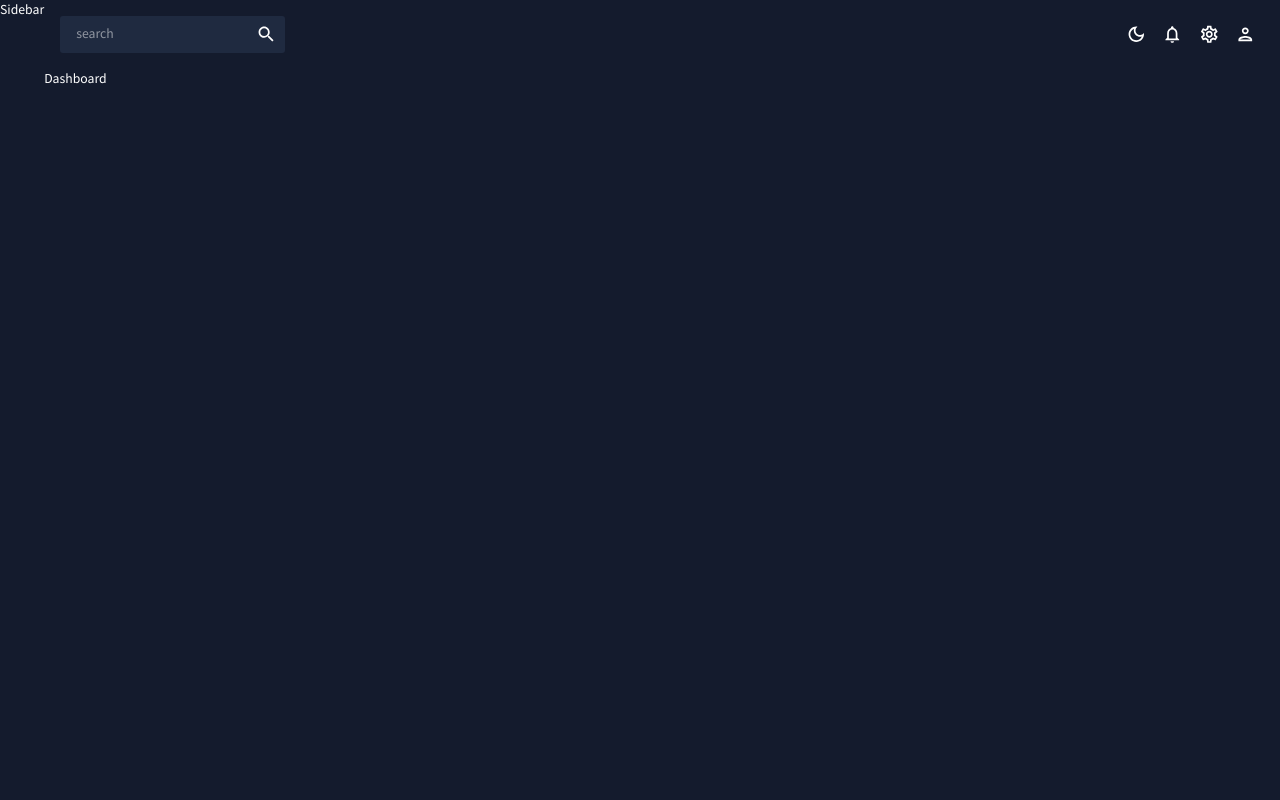
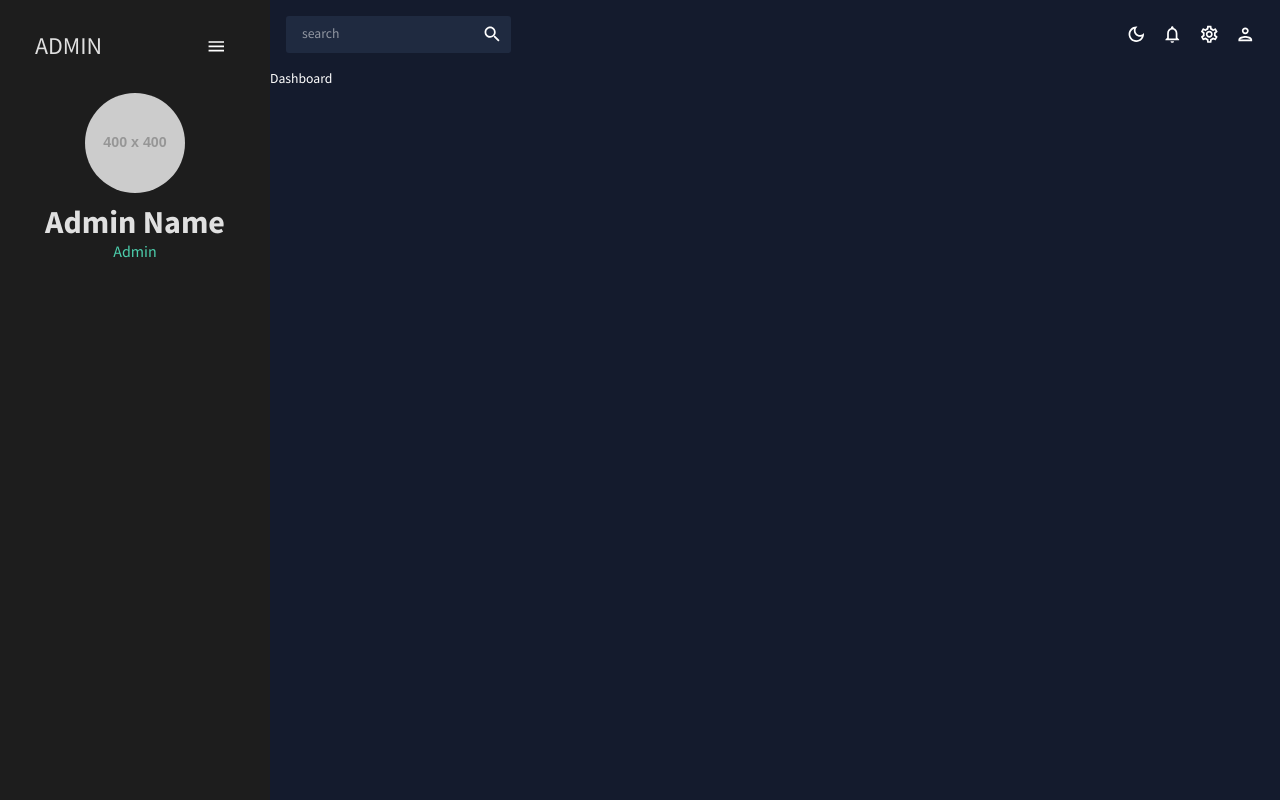
Before and after one commit to susanta/react-portfolio-3-dashboard, a React (Create React App) app: page / in a window 1280 px wide. Built offline with nearby package versions, Linux system fonts and the light colour scheme.

Commit message:
Downgrade React pro sidebar & added sidebar collaps toggle functionality

```diff
--- a/package.json
+++ b/package.json
@@ -23,7 +23,7 @@
     "formik": "^2.2.9",
     "react": "^18.2.0",
     "react-dom": "^18.2.0",
-    "react-pro-sidebar": "^1.0.0",
+    "react-pro-sidebar": "^0.7.1",
     "react-router-dom": "^6.11.1",
     "react-scripts": "5.0.1",
     "web-vitals": "^2.1.4",
--- a/src/scenes/global/Sidebar.jsx
+++ b/src/scenes/global/Sidebar.jsx
@@ -1,5 +1,93 @@
+import { useState } from 'react';
+import { ProSidebar, Menu, MenuItem } from 'react-pro-sidebar';
+import 'react-pro-sidebar/dist/css/styles.css';
+import { Box, IconButton, Typography, useTheme } from '@mui/material';
+import MenuOutlinedIcon from '@mui/icons-material/MenuOutlined';
+import { tokens } from '../../theme';
+
 const Sidebar = () => {
-  return <div>Sidebar</div>;
+  const theme = useTheme();
+  const colors = tokens(theme.palette.mode);
+  const [isCollapsed, setIsCollapsed] = useState(false);
+
+  return (
+    <Box
+      sx={{
+        '&.pro-sidebar-inner': {
+          background: `${colors.primary[400]} !important`,
+        },
+        '&.pro-icon-wrapper': {
+          backgroundColor: 'transparent !important',
+        },
+        '&.pro-inner-item': {
+          padding: '5px 35px 5px 20px !important',
+        },
+        '&.pro-inner-item:hover': {
+          color: '#868dfb !important',
+        },
+        '&.pro-menu-item.active': {
+          color: '#6870fa !important',
+        },
+      }}
+    >
+      <ProSidebar collapsed={isCollapsed}>
+        <Menu iconShape="square">
+          {/* Logo & Menu Icon */}
+          <MenuItem
+            onClick={() => setIsCollapsed(!isCollapsed)}
+            icon={isCollapsed ? <MenuOutlinedIcon /> : undefined}
+            style={{
+              margin: '10px 0 20px 0',
+              color: colors.grey[100],
+            }}
+          >
+            {!isCollapsed && (
+              <Box
+                display="flex"
+                justifyContent="space-between"
+                alignItems="center"
+                ml="15px"
+              >
+                <Typography variant="h3" color={colors.grey[100]}>
+                  ADMIN
+                </Typography>
+                <IconButton onClick={() => setIsCollapsed(!isCollapsed)}>
+                  <MenuOutlinedIcon />
+                </IconButton>
+              </Box>
+            )}
+          </MenuItem>
+
+          {!isCollapsed && (
+            <Box mb="25px">
+              <Box display="flex" justifyContent="center" alignItems="center">
+                <img
+                  alt="profile-user"
+                  width="100px"
+                  height="100px"
+                  src={`https://dummyimage.com/400x400/0b9184/fff`}
+                  style={{ cursor: 'pointer', borderRadius: '50%' }}
+                />
+              </Box>
+              <Box textAlign="center">
+                <Typography
+                  variant="h2"
+                  color={colors.grey[100]}
+                  fontWeight="bold"
+                  sx={{ m: '10px 0 0 0' }}
+                >
+                  Admin Name
+                </Typography>
+                <Typography variant="h5" color={colors.greenAccent[500]}>
+                  Admin
+                </Typography>
+              </Box>
+            </Box>
+          )}
+        </Menu>
+      </ProSidebar>
+    </Box>
+  );
 };
 
 export default Sidebar;
```
Also changed, not shown: 1 other file (tests, documents, lock files or other folders).
